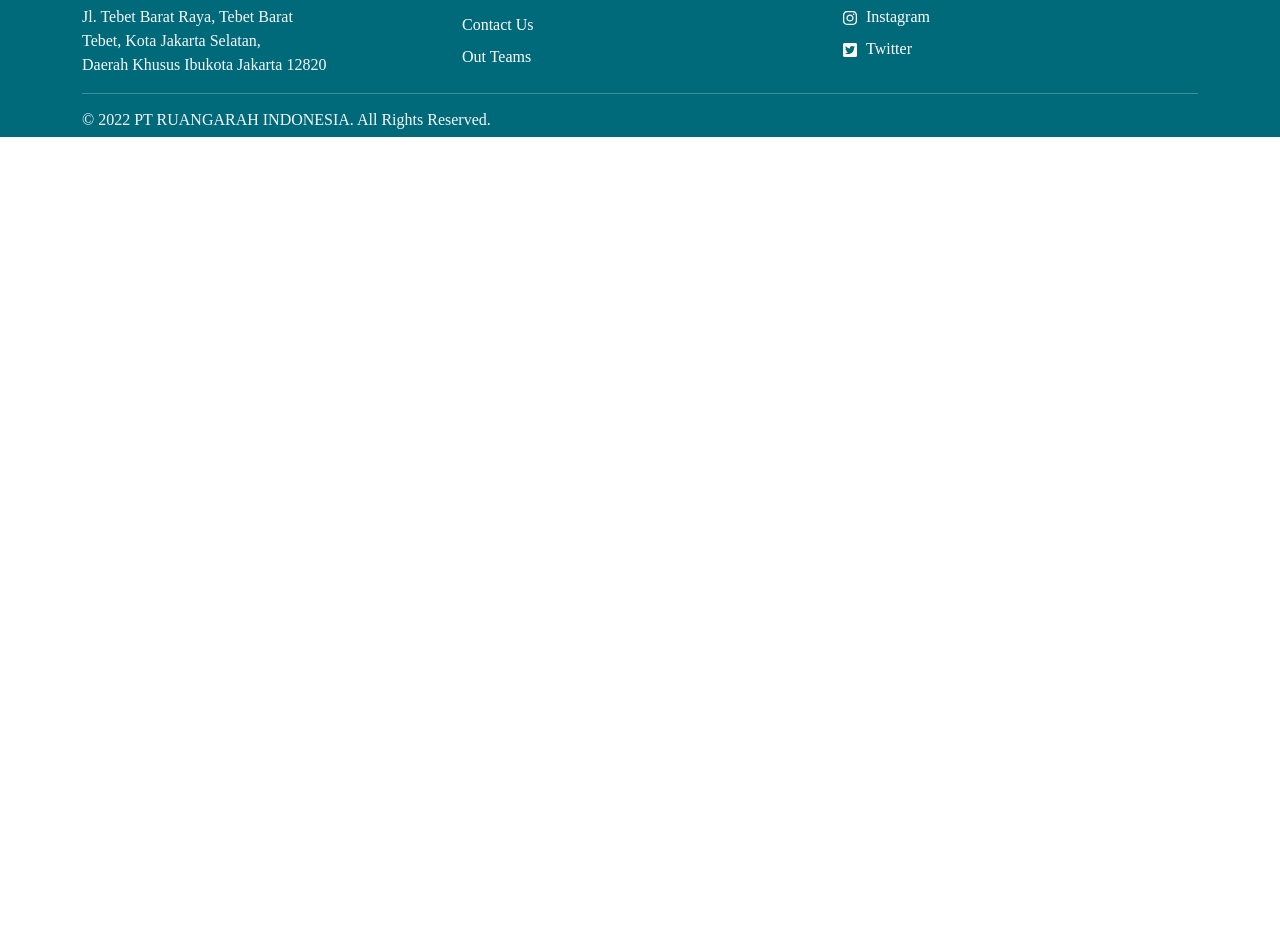
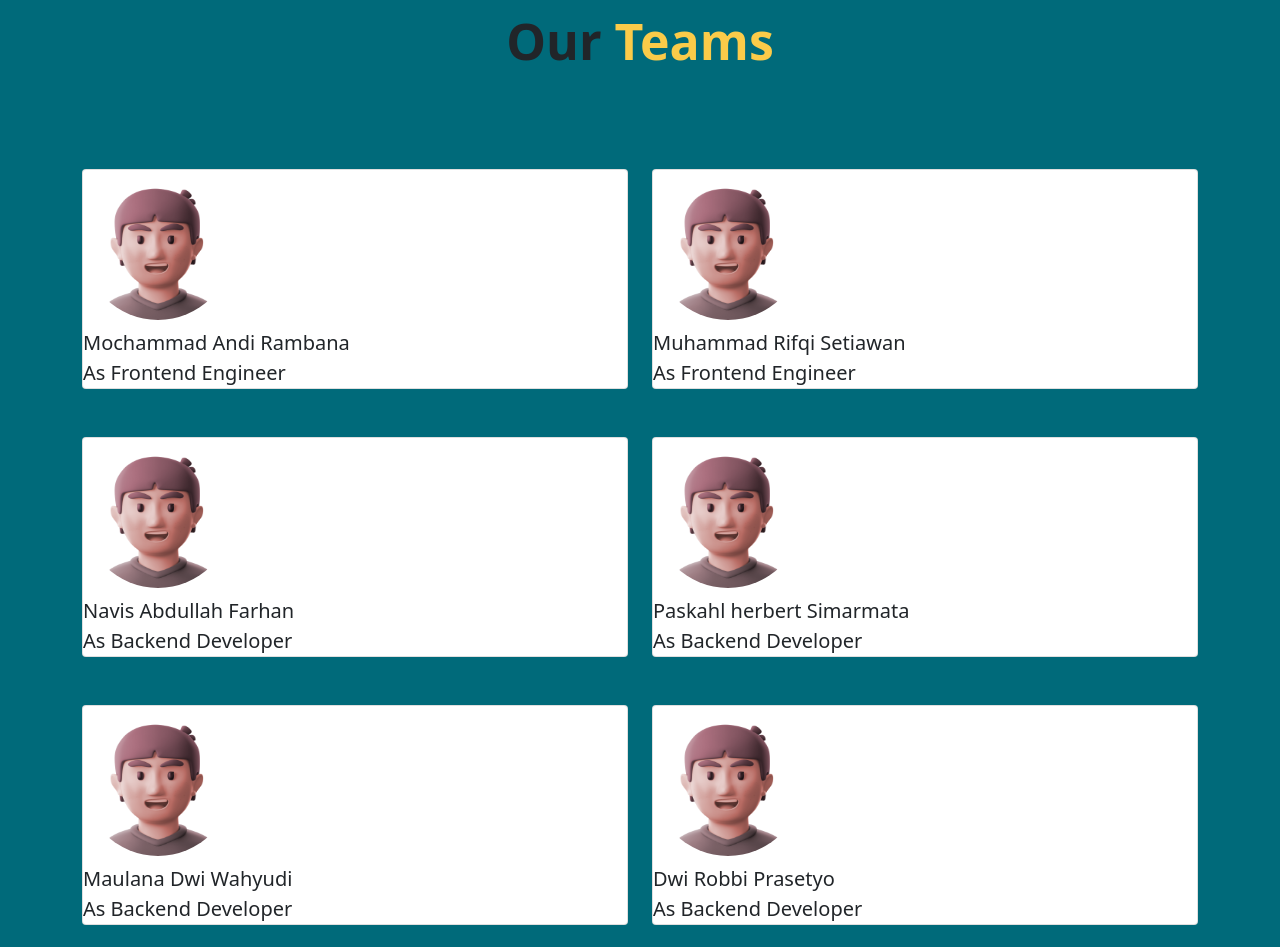
Before and after one commit to rg-km/final-project-engineering-14, a React (Create React App) app in the folder frontend/: page / in a window 1280 px wide. Shown: the part 1445-2392 px from the top of the page. Before the commit the page ends 1682 px from the top, so only its background shows below. Built offline with nearby package versions, Linux system fonts and the light colour scheme.

Commit message:
chore: add ourteams component in landing page

```diff
--- a/frontend/src/Components/Footer/Footer.jsx
+++ b/frontend/src/Components/Footer/Footer.jsx
@@ -18,7 +18,7 @@ import Col from "react-bootstrap/Col";
 
 const Footer = () => (
   <section id="footer">
-    <Container className="text-light">
+    <Container className="main-content  text-light">
       <Row>
         <Col>
           <img src={Logo} className="img-fluid" alt="logo" />
--- a/frontend/src/Components/Footer/footer.css
+++ b/frontend/src/Components/Footer/footer.css
@@ -2,6 +2,10 @@
 #footer {
   background-color: #006a7a;
   font-family: "Poppins, sans-serif";
+}
+
+#footer .main-content {
+  height: auto;
 }
 
 #footer .double-logo {
--- a/frontend/src/Pages/LandingPage/About/about.jsx
+++ b/frontend/src/Pages/LandingPage/About/about.jsx
@@ -2,7 +2,6 @@ import React from "react";
 import { Link } from "react-router-dom";
 import "./style.css";
 import Banner from "../../../Assets/Images/Landing-About.png";
-import Footer from "../../../Components/Footer/Footer";
 
 const about = () => {
   return (
@@ -32,7 +31,6 @@ const about = () => {
           </div>
         </div>
       </div>
-      <Footer />
     </section>
   );
 };
--- a/frontend/src/Pages/LandingPage/Landing.js
+++ b/frontend/src/Pages/LandingPage/Landing.js
@@ -2,6 +2,7 @@ import React from "react";
 import Navbar from "./Navbar/navbar";
 import Carousel from "./Carousel/Carousel";
 import About from "./About/about";
+import OurTeams from "./OurTeams/OurTeams";
 
 const Landing = () => {
   return (
@@ -9,6 +10,7 @@ const Landing = () => {
       <Navbar />
       <Carousel />
       <About />
+      <OurTeams />
     </>
   );
 };
--- /dev/null
+++ b/frontend/src/Pages/LandingPage/OurTeams/OurTeams.css
@@ -0,0 +1,34 @@
+#OurTeams-page {
+  background-color: #006a7a;
+}
+
+#OurTeams-page .container {
+  padding-top: 50px;
+  height: 950px;
+}
+
+#OurTeams-page .container h1 {
+  text-align: center;
+  font-weight: 700;
+  font-size: 50px;
+}
+
+#OurTeams-page .container h1 span {
+  color: #fbcb49;
+}
+
+#OurTeams-page .container .main-content {
+  padding-top: 50px;
+}
+
+#OurTeams-page .container .main-content .avatar {
+  width: 150px;
+  height: 150px;
+  border-radius: 20px;
+}
+
+#OurTeams-page .container .main-content span {
+  font-weight: 400;
+  font-size: 20px;
+}
+/*# sourceMappingURL=OurTeams.css.map */
--- /dev/null
+++ b/frontend/src/Pages/LandingPage/OurTeams/OurTeams.jsx
@@ -0,0 +1,161 @@
+import React from "react";
+import "./OurTeams.css";
+import profile from "../../../Assets/Images/avatar.png";
+import Footer from "../../../Components/Footer/Footer";
+
+// React BS
+import Row from "react-bootstrap/Row";
+import Col from "react-bootstrap/Col";
+import Card from "react-bootstrap/Card";
+import Container from "react-bootstrap/Container";
+
+export default function OurTeams() {
+  return (
+    <section id="OurTeams-page">
+      <Container>
+        <div className="text-heading">
+          <h1>
+            Our <span> Teams </span>{" "}
+          </h1>
+        </div>
+        <div className="main-content mt-5">
+          <Row>
+            <Col>
+              <Card>
+                <div className="profile-detail">
+                  <img
+                    src={profile}
+                    className="avatar img-fluid rounded-circle"
+                    alt="logo"
+                  />
+                  <Row className="pt-2">
+                    <Col>
+                      <span>Mochammad Andi Rambana</span>
+                    </Col>
+                  </Row>
+                  <Row>
+                    <Col>
+                      <span>As Frontend Engineer</span>
+                    </Col>
+                  </Row>
+                </div>
+              </Card>
+            </Col>
+            <Col>
+              <Card>
+                <div className="profile-detail">
+                  <img
+                    src={profile}
+                    className="avatar img-fluid rounded-circle"
+                    alt="logo"
+                  />
+                  <Row className="pt-2">
+                    <Col>
+                      <span>Muhammad Rifqi Setiawan</span>
+                    </Col>
+                  </Row>
+                  <Row>
+                    <Col>
+                      <span>As Frontend Engineer</span>
+                    </Col>
+                  </Row>
+                </div>
+              </Card>
+            </Col>
+          </Row>
+          {/* 2 */}
+          <Row>
+            <Col className="pt-5">
+              <Card>
+                <div className="profile-detail">
+                  <img
+                    src={profile}
+                    className="avatar img-fluid rounded-circle"
+                    alt="logo"
+                  />
+                  <Row className="pt-2">
+                    <Col>
+                      <span>Navis Abdullah Farhan</span>
+                    </Col>
+                  </Row>
+                  <Row>
+                    <Col>
+                      <span>As Backend Developer</span>
+                    </Col>
+                  </Row>
+                </div>
+              </Card>
+            </Col>
+            <Col className="pt-5">
+              <Card>
+                <div className="profile-detail">
+                  <img
+                    src={profile}
+                    className="avatar img-fluid rounded-circle"
+                    alt="logo"
+                  />
+                  <Row className="pt-2">
+                    <Col>
+                      <span>Paskahl herbert Simarmata</span>
+                    </Col>
+                  </Row>
+                  <Row>
+                    <Col>
+                      <span>As Backend Developer</span>
+                    </Col>
+                  </Row>
+                </div>
+              </Card>
+            </Col>
+          </Row>
+          {/* 3 */}
+          <Row>
+            <Col className="pt-5">
+              <Card>
+                <div className="profile-detail">
+                  <img
+                    src={profile}
+                    className="avatar img-fluid rounded-circle"
+                    alt="logo"
+                  />
+                  <Row className="pt-2">
+                    <Col>
+                      <span>Maulana Dwi Wahyudi</span>
+                    </Col>
+                  </Row>
+                  <Row>
+                    <Col>
+                      <span>As Backend Developer</span>
+                    </Col>
+                  </Row>
+                </div>
+              </Card>
+            </Col>
+            <Col className="pt-5">
+              <Card>
+                <div className="profile-detail">
+                  <img
+                    src={profile}
+                    className="avatar img-fluid rounded-circle"
+                    alt="logo"
+                  />
+                  <Row className="pt-2">
+                    <Col>
+                      <span>Dwi Robbi Prasetyo</span>
+                    </Col>
+                  </Row>
+                  <Row>
+                    <Col>
+                      <span>As Backend Developer</span>{" "}
+                    </Col>
+                  </Row>
+                </div>
+              </Card>
+            </Col>
+          </Row>
+        </div>
+      </Container>
+      <Footer />
+    </section>
+  );
+}
--- /dev/null
+++ b/frontend/src/Pages/LandingPage/OurTeams/OurTeams.scss
@@ -0,0 +1,29 @@
+#OurTeams-page {
+  background-color: #006a7a;
+  .container {
+    padding-top: 50px;
+    height: 950px;
+
+    h1 {
+      text-align: center;
+      font-weight: 700;
+      font-size: 50px;
+
+      span {
+        color: #fbcb49;
+      }
+    }
+    .main-content {
+      padding-top: 50px;
+      .avatar {
+        width: 150px;
+        height: 150px;
+        border-radius: 20px;
+      }
+      span {
+        font-weight: 400;
+        font-size: 20px;
+      }
+    }
+  }
+}
```
Also changed, not shown: frontend/src/Components/Footer/footer.scss (+7 -0 lines), 2 other files (tests, documents, lock files or other folders). Lines whose indentation alone changed are shown as unchanged.
